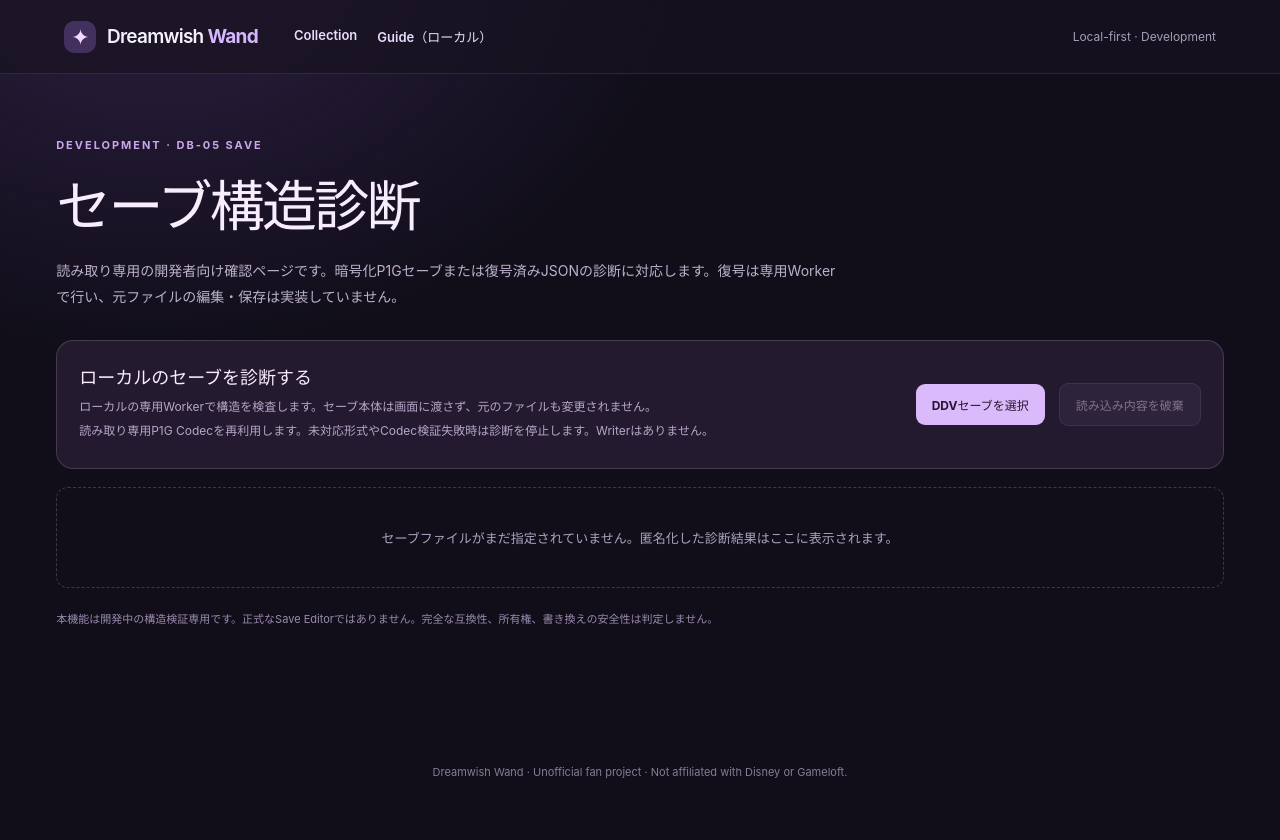
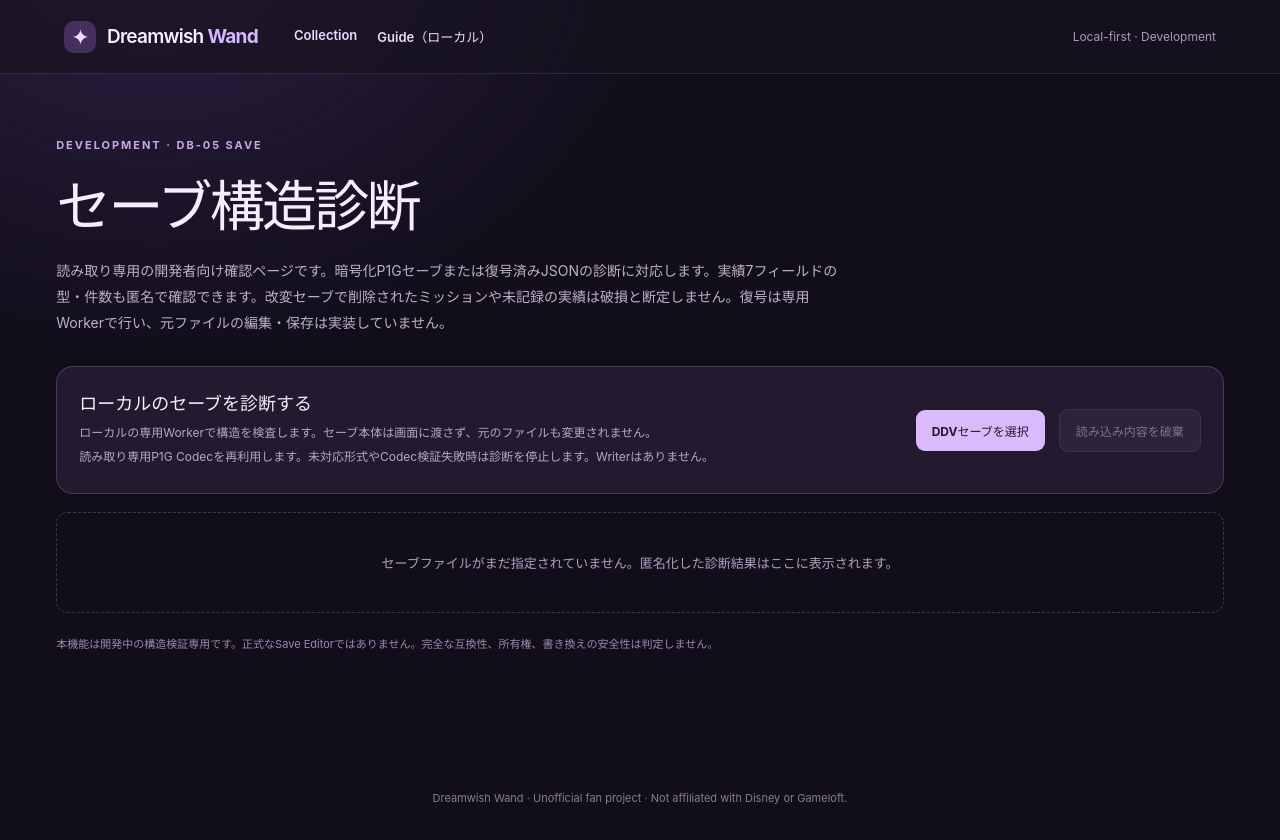
Before and after one commit to DreamwishWand/Wand, a SvelteKit app: page /save/diagnostics in a window 1280 px wide. Before the commit the page ends 814 px from the top, so only its background shows below. Built offline with nearby package versions, Linux system fonts and the light colour scheme.

Commit message:
DB-05: explain modified-save-safe achievement observations on diagnostics route

```diff
--- a/src/routes/save/diagnostics/+page.svelte
+++ b/src/routes/save/diagnostics/+page.svelte
@@ -122,7 +122,7 @@
   <header>
     <div class="eyebrow">DEVELOPMENT · DB-05 SAVE</div>
     <h1>セーブ構造診断</h1>
-    <p>読み取り専用の開発者向け確認ページです。暗号化P1Gセーブまたは復号済みJSONの診断に対応します。復号は専用Workerで行い、元ファイルの編集・保存は実装していません。</p>
+    <p>読み取り専用の開発者向け確認ページです。暗号化P1Gセーブまたは復号済みJSONの診断に対応します。実績7フィールドの型・件数も匿名で確認できます。改変セーブで削除されたミッションや未記録の実績は破損と断定しません。復号は専用Workerで行い、元ファイルの編集・保存は実装していません。</p>
   </header>
   <div class="local-picker">
     <div>
```
